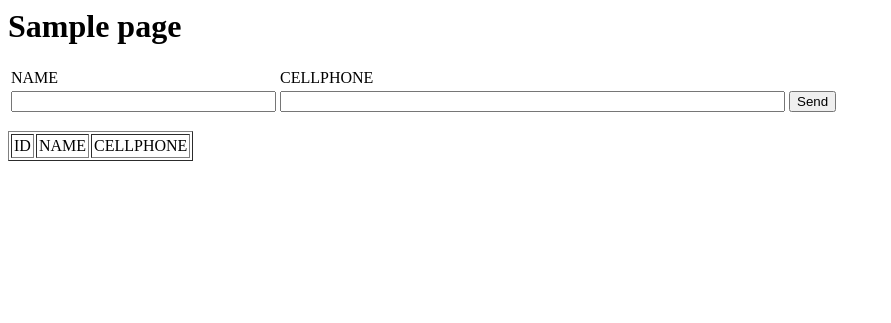
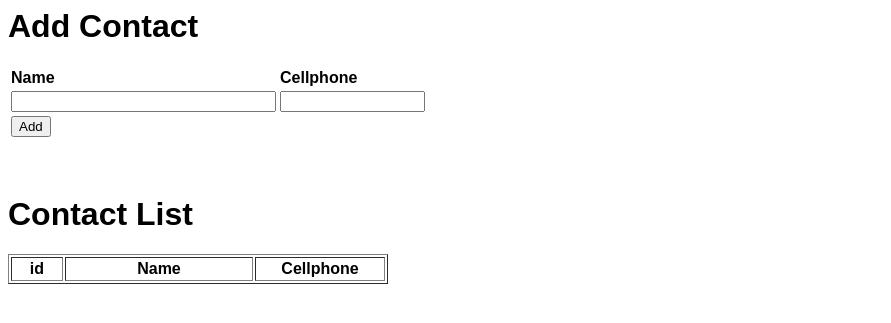
Before and after one commit to kledsonhugo/app-notifier-aws, a PHP site: page / in a window 1280 px wide. Shown: the top 323 px of the page, without its empty margins (0-891 px from the left). Run offline with PHP 8.4, Linux system fonts and the light colour scheme; data that the repository does not hold is empty.

Commit message:
Update index.php

```diff
--- a/public/index.php
+++ b/public/index.php
@@ -1,7 +1,10 @@
 <?php include "../config.php"; ?>
 <html>
 <body>
-<h1>Sample page</h1>
+  <font face="Arial">
+    <h1>Add Contact</h1>
+  </font>
+
 <?php
 
   /* Connect to MySQL and select the database. */
@@ -25,31 +28,40 @@
 
 <!-- Input form -->
 <form action="<?PHP echo $_SERVER['SCRIPT_NAME'] ?>" method="POST">
+  <font face="Arial" size="10">
     <table border="0">
       <tr>
-      <td>NAME</td>
-      <td>CELLPHONE</td>
+        <td><b>Name</b></td>
+        <td><b>Cellphone</b></td>
       </tr>
       <tr>
         <td>
           <input type="text" name="NAME" maxlength="45" size="30" />
         </td>
         <td>
-        <input type="text" name="CELLPHONE" maxlength="90" size="60" />
+          <input type="text" name="CELLPHONE" maxlength="90" size="15" />
         </td>
+      </tr>
+      <tr>
         <td>
-        <input type="submit" value="Send" />
+          <input type="submit" value="Add" />
         </td>
       </tr>
     </table>
+  </font>
 </form>
 
 <!-- Display table data. -->
-<table border="1" cellpadding="2" cellspacing="2">
+<br>
+<font face="Arial">
+  <h1>Contact List</h1>
+</font>
+<font face="Arial" size="10">
+  <table border="1" cellpadding="2" cellspacing="2" width="380px">
     <tr>
-    <td>ID</td>
-    <td>NAME</td>
-    <td>CELLPHONE</td>
+      <td align="center" width="50px"><b>id</b></td>
+      <td align="center" width="200px"><b>Name</b></td>
+      <td align="center" width="130px"><b>Cellphone</b></td>
     </tr>
 
 <?php
@@ -58,7 +70,7 @@ $result = mysqli_query($connection, "SELECT * FROM USERS");
 
 while($query_data = mysqli_fetch_row($result)) {
   echo "<tr>";
-  echo "<td>",$query_data[0], "</td>",
+  echo "<td align=\"center\">",$query_data[0], "</td>",
        "<td>",$query_data[1], "</td>",
        "<td>",$query_data[2], "</td>";
   echo "</tr>";
@@ -66,6 +78,7 @@ while($query_data = mysqli_fetch_row($result)) {
 ?>
 
   </table>
+</font>
 
 <!-- Clean up. -->
 <?php
```
Lines whose indentation alone changed are shown as unchanged.
